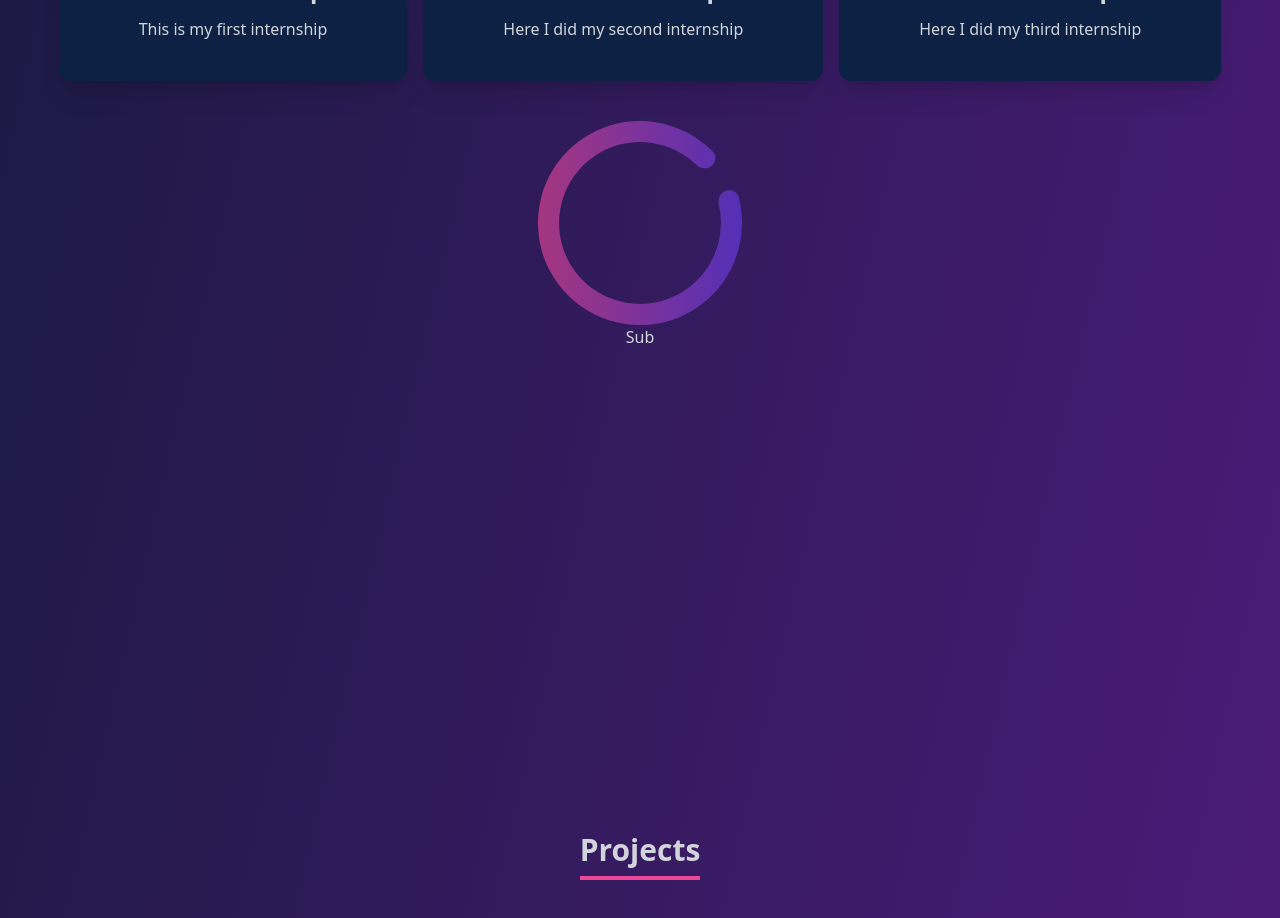
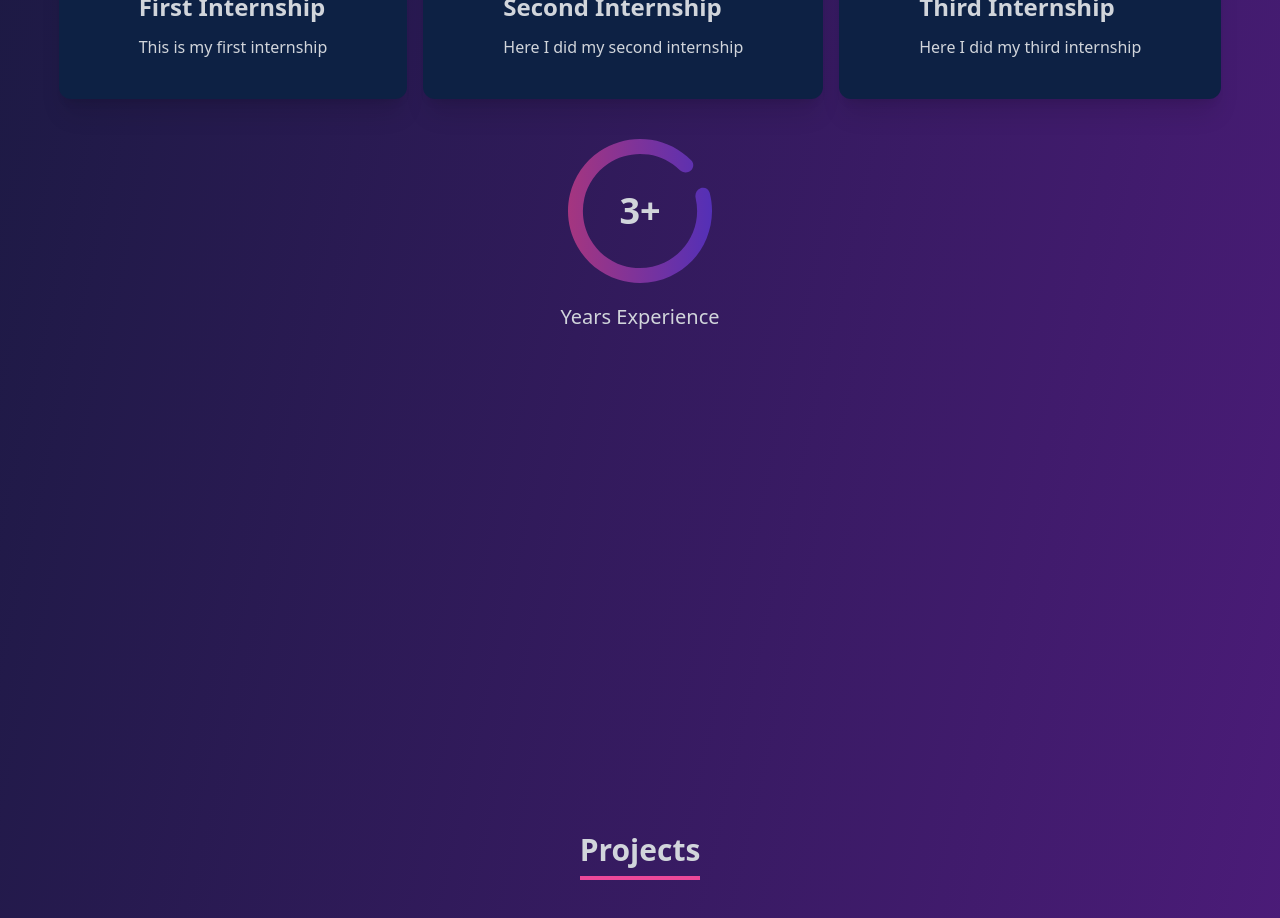
Before and after one commit to ananyo141/Portfolio, a React (Create React App) app: page / in a window 1280 px wide. Shown: the part 2760-3678 px from the top of the page. Built offline with nearby package versions, Linux system fonts and the light colour scheme; the HTML template or start-up script is replaced by a standard one.

Commit message:
add CircularMeter change card bg color

```diff
--- a/src/components/Experience.jsx
+++ b/src/components/Experience.jsx
@@ -26,7 +26,7 @@ const Experience = () => {
           );
         })}
       </div>
-      <CircularMeter title="First" subtitle="Sub" />
+      <CircularMeter title="3+" subtitle="Years Experience" />
     </div>
   );
 };
--- a/src/components/Skills.jsx
+++ b/src/components/Skills.jsx
@@ -12,6 +12,8 @@ import mongologo from "../assets/mongo.png";
 import nodelogo from "../assets/node.png";
 import reactlogo from "../assets/react.png";
 import tailwindlogo from "../assets/tailwind.png";
+
+// TODO: Load image files and proficiency data from json datafile
 
 const Skills = () => {
   return (
--- a/src/components/shared/Card.jsx
+++ b/src/components/shared/Card.jsx
@@ -3,7 +3,7 @@ import { IconContext } from "react-icons";
 
 const Card = ({ icon, title, text }) => {
   return (
-    <div className="py-10 px-20 space-y-3 max-w-lg rounded-xl shadow-xl bg-[#0d2144] transition duration-200 hover:bg-[#612608] hover:scale-105">
+    <div className="py-10 px-20 space-y-3 max-w-lg rounded-xl shadow-xl bg-[#0d2144] transition duration-200 hover:bg-[#7a3a02] hover:scale-105">
       <div className="-ml-2">
         <IconContext.Provider value={{ color: "green", size: "70px" }}>
           {icon}
--- a/src/components/shared/CircularMeter.jsx
+++ b/src/components/shared/CircularMeter.jsx
@@ -4,9 +4,14 @@ import meterlogo from "../../assets/meter1.svg";
 
 const CircularMeter = ({ title, subtitle }) => {
   return (
-    <div className="flex flex-col items-center">
-      <img src={meterlogo} alt="circular meter" className="top-0 left-0" />
-      <p>{subtitle}</p>
+    <div className="flex flex-col items-center gap-5">
+      <div className="relative">
+        <img src={meterlogo} alt="circular meter" className="block w-36" />
+        <div className="absolute top-0 flex w-full h-full justify-center items-center">
+          <p className="text-4xl font-bold">{title}</p>
+        </div>
+      </div>
+      <p className="text-xl">{subtitle}</p>
     </div>
   );
 };
```
